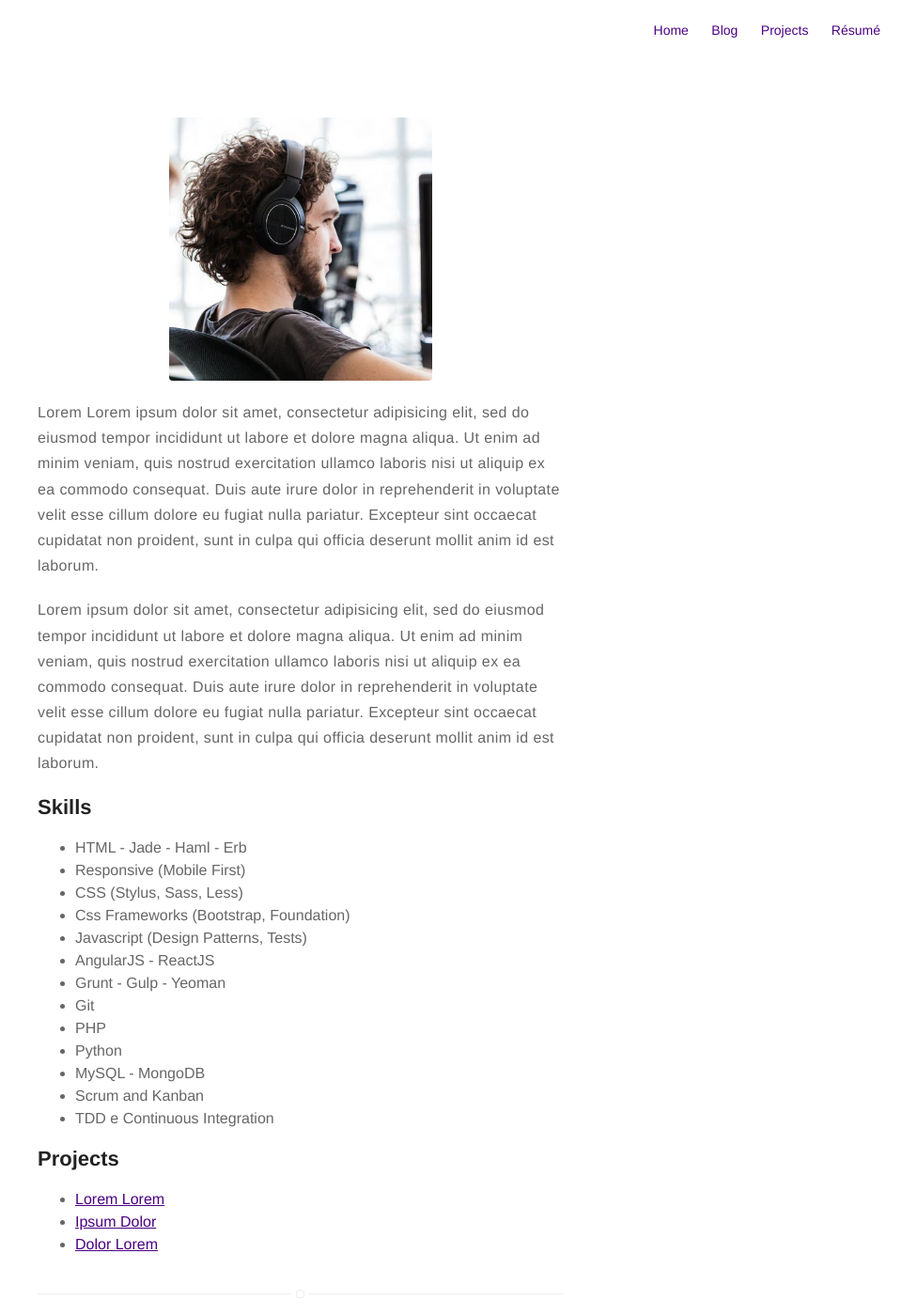
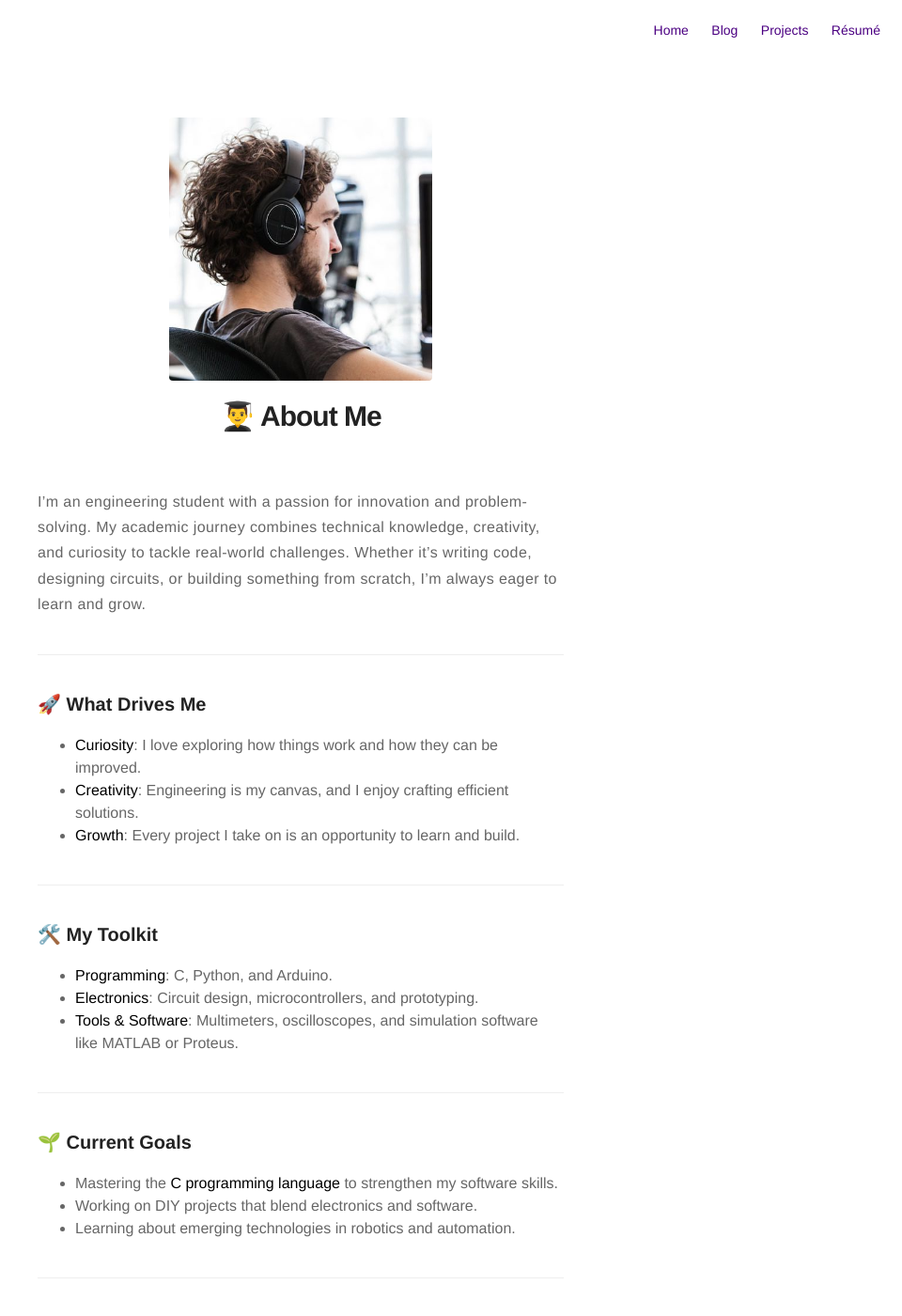
Before and after one commit to codster17/Circuit_Bytes, a Jekyll site: the page built from about.md, in a window 1280 px wide and 1400 px high. Shown: the whole window at 94% size, without its empty margins (320-1280 px from the left). Built offline with Jekyll 4.4.1, drawn with Linux system fonts in a browser that asks for light colours; nearby versions of some CDN libraries; some of the changed text lies outside the part shown.

Commit message:
About edit init

```diff
--- a/about.md
+++ b/about.md
@@ -4,19 +4,38 @@ layout: page
 ---
 ![Profile Image]({% if site.external-image %}{{ site.picture }}{% else %}{{ site.url }}/{{ site.picture }}{% endif %})
 
-<p>Lorem Lorem ipsum dolor sit amet, consectetur adipisicing elit, sed do eiusmod
-tempor incididunt ut labore et dolore magna aliqua. Ut enim ad minim veniam,
-quis nostrud exercitation ullamco laboris nisi ut aliquip ex ea commodo
-consequat. Duis aute irure dolor in reprehenderit in voluptate velit esse
-cillum dolore eu fugiat nulla pariatur. Excepteur sint occaecat cupidatat non
-proident, sunt in culpa qui officia deserunt mollit anim id est laborum.</p>
+# 👨‍🎓 About Me
 
-<p>Lorem ipsum dolor sit amet, consectetur adipisicing elit, sed do eiusmod
-tempor incididunt ut labore et dolore magna aliqua. Ut enim ad minim veniam,
-quis nostrud exercitation ullamco laboris nisi ut aliquip ex ea commodo
-consequat. Duis aute irure dolor in reprehenderit in voluptate velit esse
-cillum dolore eu fugiat nulla pariatur. Excepteur sint occaecat cupidatat non
-proident, sunt in culpa qui officia deserunt mollit anim id est laborum.</p>
+I’m an engineering student with a passion for innovation and problem-solving. My academic journey combines technical knowledge, creativity, and curiosity to tackle real-world challenges. Whether it’s writing code, designing circuits, or building something from scratch, I’m always eager to learn and grow.
+
+---
+
+### 🚀 What Drives Me
+- **Curiosity**: I love exploring how things work and how they can be improved.
+- **Creativity**: Engineering is my canvas, and I enjoy crafting efficient solutions.
+- **Growth**: Every project I take on is an opportunity to learn and build.
+
+---
+
+### 🛠️ My Toolkit
+- **Programming**: C, Python, and Arduino.
+- **Electronics**: Circuit design, microcontrollers, and prototyping.
+- **Tools & Software**: Multimeters, oscilloscopes, and simulation software like MATLAB or Proteus.
+
+---
+
+### 🌱 Current Goals
+- Mastering the **C programming language** to strengthen my software skills.
+- Working on DIY projects that blend electronics and software.
+- Learning about emerging technologies in robotics and automation.
+
+---
+
+### 🤝 Let’s Connect!
+I’m always looking to collaborate, exchange ideas, or simply geek out about tech. Feel free to reach out!
+
+✨ **“Engineering is about turning imagination into reality!”**
+
 
 <h2>Skills</h2>
 
```
